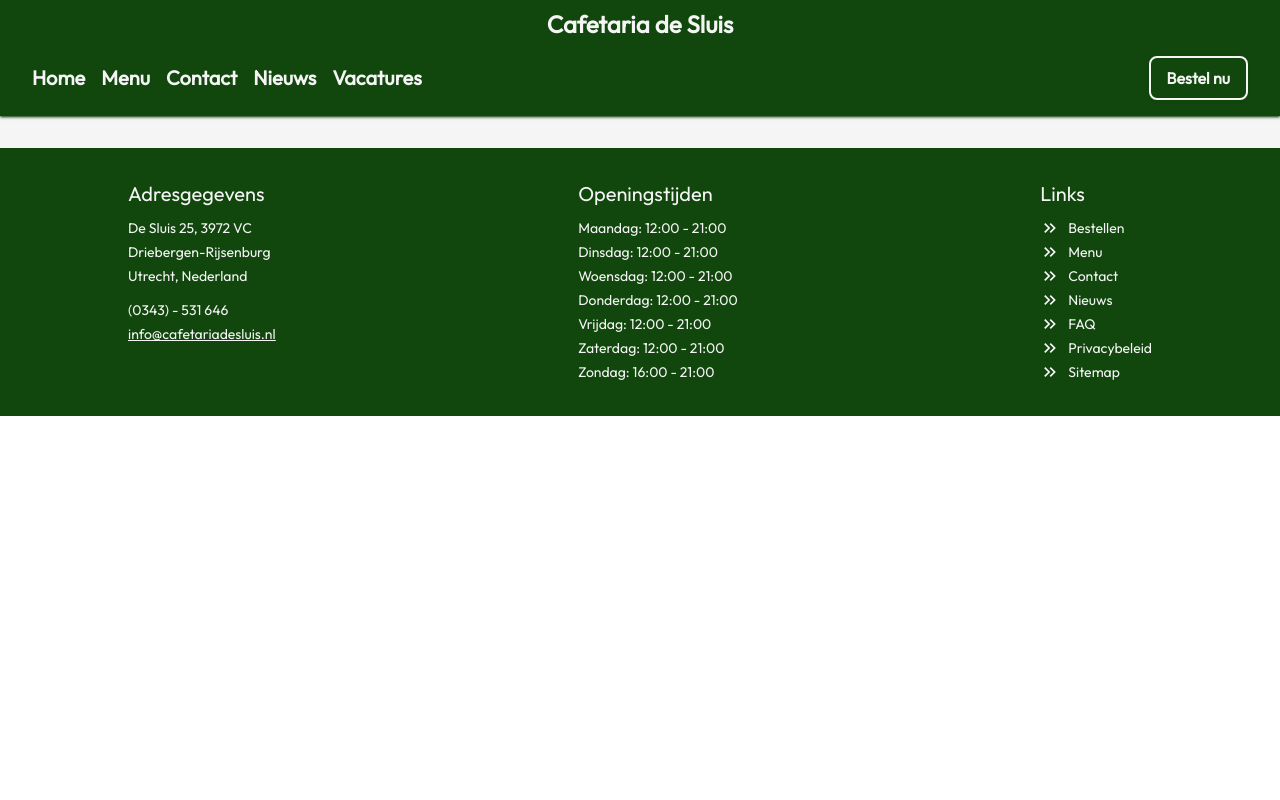
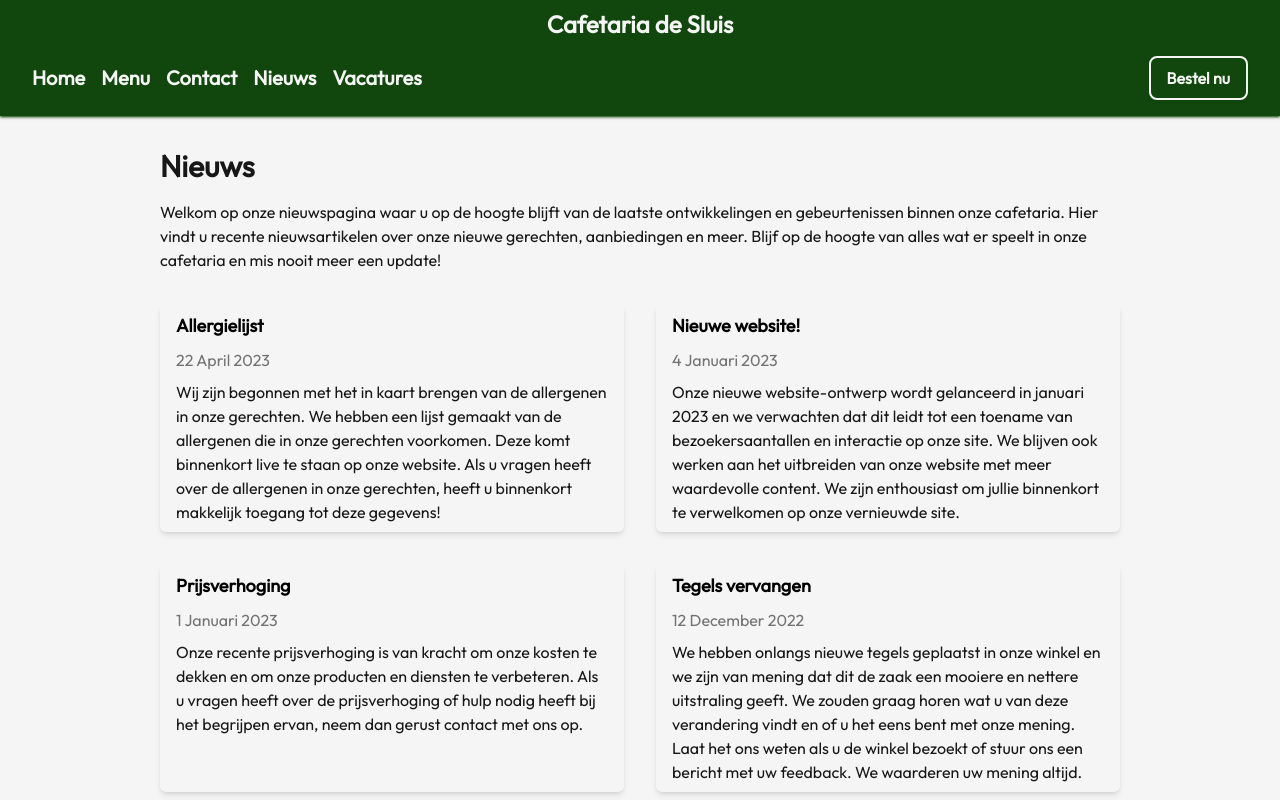
Before and after one commit to zStevenn/sluis-app, a React (Vite) app: page /nieuws in a window 1280 px wide. Shown: the top 800 px of the page. Built offline with nearby package versions, Linux system fonts and the light colour scheme.

Commit message:
Creates News page

```diff
--- /dev/null
+++ b/src/components/News/index.jsx
@@ -0,0 +1,11 @@
+import { Paragraph } from "../Text"
+
+export function NewsItem({ title, date, content }) {
+	return (
+		<div className="px-4 py-2 shadow-md rounded-md">
+			<h3 className="text-lg font-semibold pb-2">{title}</h3>
+			<p className="pb-2 text-neutral-500">{date}</p>
+			<Paragraph>{content}</Paragraph>
+		</div>
+	)
+}
--- /dev/null
+++ b/src/pages/News.jsx
@@ -0,0 +1,42 @@
+import { Paragraph, Title } from "../components/Text"
+import Container from "../components/Container"
+import { NewsItem } from "../components/News"
+
+export default function News() {
+	return (
+		<Container className="px-8 pt-8 min-h-screen">
+			<Title className="pb-4">Nieuws</Title>
+			<Paragraph className="pb-8">
+				Welkom op onze nieuwspagina waar u op de hoogte blijft van de laatste
+				ontwikkelingen en gebeurtenissen binnen onze cafetaria. Hier vindt u
+				recente nieuwsartikelen over onze nieuwe gerechten, aanbiedingen en
+				meer. Blijf op de hoogte van alles wat er speelt in onze cafetaria en
+				mis nooit meer een update!
+			</Paragraph>
+
+			{/* News grid */}
+			<div className="grid gap-4 md:gap-8 grid-cols-1 md:grid-cols-2">
+				<NewsItem
+					title="Allergielijst"
+					date="22 April 2023"
+					content="Wij zijn begonnen met het in kaart brengen van de allergenen in onze gerechten. We hebben een lijst gemaakt van de allergenen die in onze gerechten voorkomen. Deze komt binnenkort live te staan op onze website. Als u vragen heeft over de allergenen in onze gerechten, heeft u binnenkort makkelijk toegang tot deze gegevens!"
+				/>
+				<NewsItem
+					title="Nieuwe website!"
+					date="4 Januari 2023"
+					content="Onze nieuwe website-ontwerp wordt gelanceerd in januari 2023 en we verwachten dat dit leidt tot een toename van bezoekersaantallen en interactie op onze site. We blijven ook werken aan het uitbreiden van onze website met meer waardevolle content. We zijn enthousiast om jullie binnenkort te verwelkomen op onze vernieuwde site."
+				/>
+				<NewsItem
+					title="Prijsverhoging"
+					date="1 Januari 2023"
+					content="Onze recente prijsverhoging is van kracht om onze kosten te dekken en om onze producten en diensten te verbeteren. Als u vragen heeft over de prijsverhoging of hulp nodig heeft bij het begrijpen ervan, neem dan gerust contact met ons op."
+				/>
+				<NewsItem
+					title="Tegels vervangen"
+					date="12 December 2022"
+					content="We hebben onlangs nieuwe tegels geplaatst in onze winkel en we zijn van mening dat dit de zaak een mooiere en nettere uitstraling geeft. We zouden graag horen wat u van deze verandering vindt en of u het eens bent met onze mening. Laat het ons weten als u de winkel bezoekt of stuur ons een bericht met uw feedback. We waarderen uw mening altijd."
+				/>
+			</div>
+		</Container>
+	)
+}
--- a/src/routes/Route.jsx
+++ b/src/routes/Route.jsx
@@ -5,7 +5,7 @@ import Home from "../pages/Home"
 
 const Menu = lazy(() => import("../pages/Menu"))
 const Contact = lazy(() => import("../pages/Contact"))
-// const News = lazy(() => import("../pages/News"))
+const News = lazy(() => import("../pages/News"))
 // const NotFound = lazy(() => import("../pages/NotFound"))
 // const PrivacyPolicy = lazy(() => import("../pages/PrivacyPolicy"))
 // const CookiePolicy = lazy(() => import("../pages/CookiePolicy"))
@@ -19,7 +19,7 @@ export default function DefaultRouter() {
 				<Route exact path="/" element={<Home />} />
 				<Route path="/menu" element={<Menu />} />
 				<Route path="/contact" element={<Contact />} />
-				{/* <Route path="/nieuws" element={<News />} /> */}
+				<Route path="/nieuws" element={<News />} />
 				{/* <Route path="/vacatures" element={<UnderConstruction />} /> */}
 				{/* <Route path="/privacybeleid" element={<PrivacyPolicy />} /> */}
 				{/* <Route path="/cookiebeleid" element={<CookiePolicy />} /> */}
```
